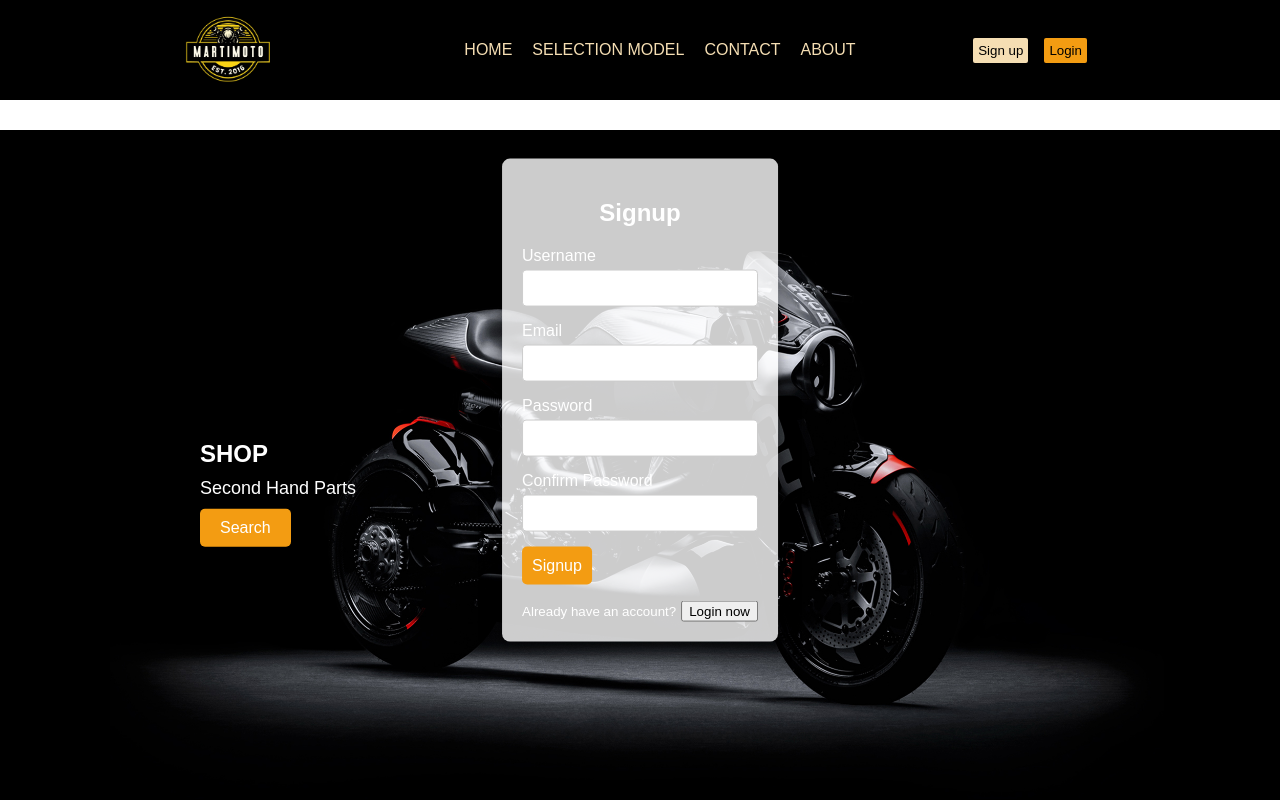
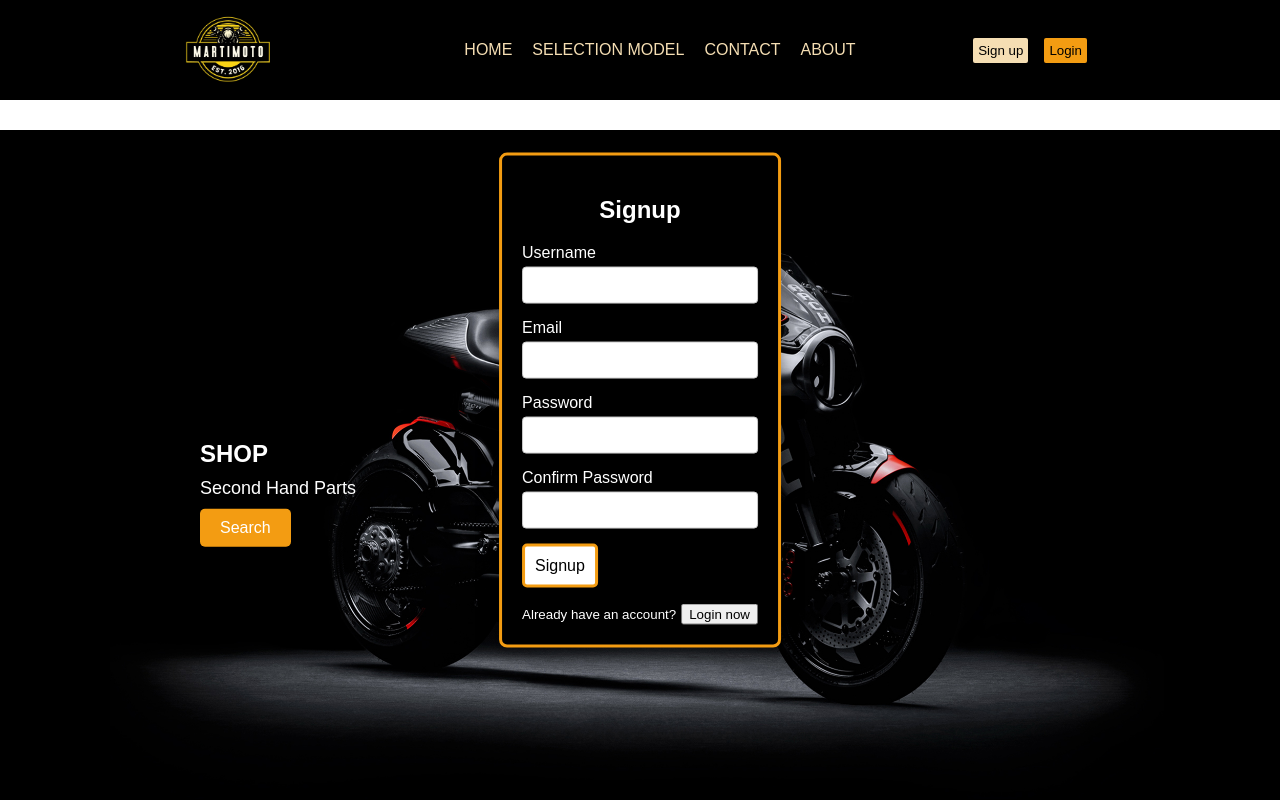
Before and after one commit to dsimplichev/martimoto, a React (Create React App) app: page / in a window 1280 px wide. Both pictures are taken after a click on the button "Sign up". Shown: the top 800 px of the page. Built offline with nearby package versions, Linux system fonts and the light colour scheme.

Commit message:
need to do transperant form for register

```diff
--- a/src/pages/register/register.css
+++ b/src/pages/register/register.css
@@ -4,11 +4,12 @@
     top: 50%;
     left: 50%;
     transform: translate(-50%, -50%);
-    background-color: rgba(255, 255, 255, 0.8);
+    background-color: black;
     padding: 20px;
     border-radius: 8px;
     box-shadow: 0 4px 20px rgba(0, 0, 0, 0.5);
     z-index: 10;
+    border: solid #f39c12;
 }
 
 
@@ -42,12 +43,14 @@ input[type="password"] {
     margin-bottom: 15px;
     border: 1px solid #ccc;
     border-radius: 4px;
+
+
 }
 
 
 .btn__register {
-    background-color: #f39c12;
-    color: white;
+    background-color: white;
+    color: black;
     border: none;
     padding: 10px;
     border-radius: 5px;
@@ -55,6 +58,7 @@ input[type="password"] {
     font-size: 16px;
     display: flex;
     justify-content: center;
+    border: solid #f39c12;
 }
 
 .btn__register:hover {
```
